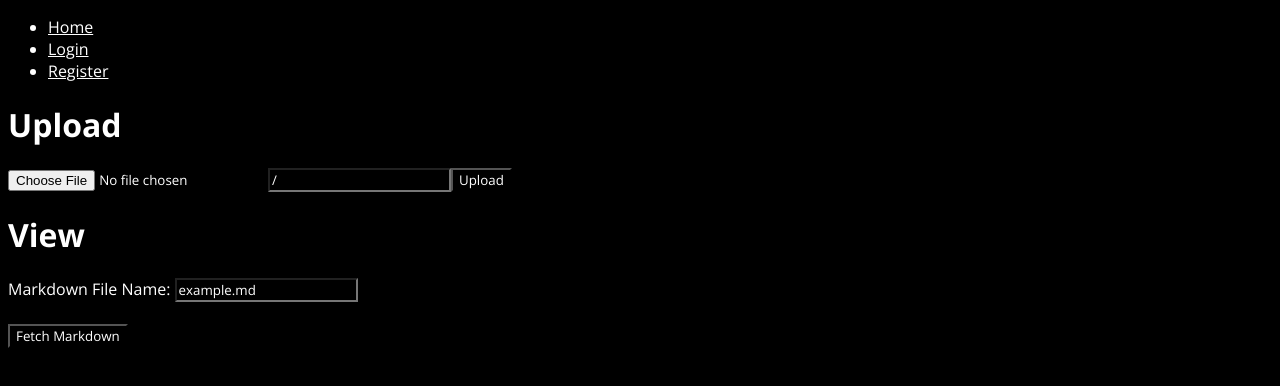
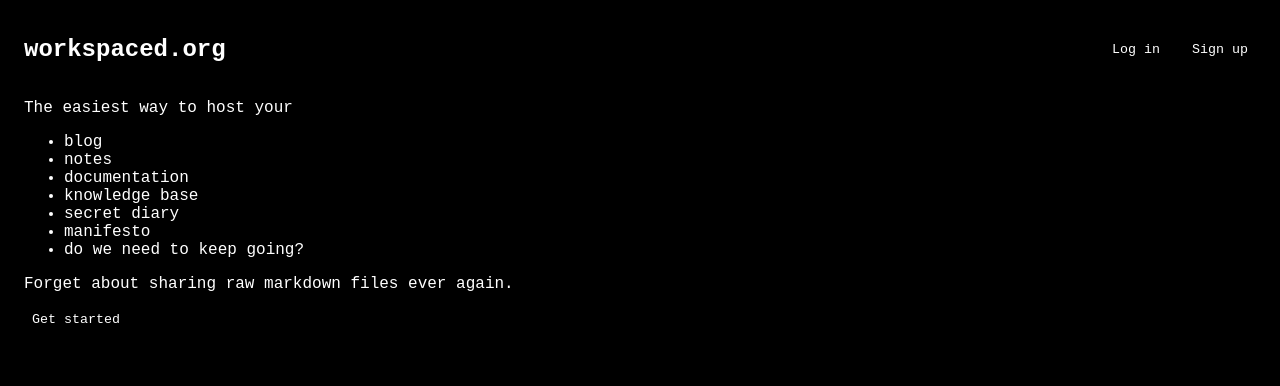
Before and after one commit to workspaced-md/frontend, a Next.js app: page / in a window 1280 px wide. Shown: the top 386 px of the page. Built offline with nearby package versions, Linux system fonts and the light colour scheme; no server answers.

Commit message:
some styling

```diff
--- a/src/components/Header.js
+++ b/src/components/Header.js
@@ -1,6 +1,7 @@
 import Link from "next/link";
 import { useState, useEffect } from "react";
 import { useRouter } from "next/router";
+import styles from "../styles/Header.module.css";
 
 export default function Header() {
   const [isLoggedIn, setIsLoggedIn] = useState(false);
@@ -18,28 +19,28 @@ export default function Header() {
     router.push("/");
   };
 
+  const handleNavigation = (path) => {
+    router.push(path);
+  };
+
   return (
-    <header>
-      <nav>
-        <ul>
-          <li>
-            <Link href="/">Home</Link>
-          </li>
-          {isLoggedIn ? (
-            <li>
-              <button onClick={handleLogout}>Logout</button>
-            </li>
-          ) : (
-            <>
-              <li>
-                <Link href="/login">Login</Link>
-              </li>
-              <li>
-                <Link href="/register">Register</Link>
-              </li>
-            </>
-          )}
-        </ul>
+    <header className={styles.header}>
+      <h2>
+        <Link className={styles.link} href="/">
+          workspaced.org
+        </Link>
+      </h2>
+      <nav className={styles.navList}>
+        {isLoggedIn ? (
+          <button onClick={handleLogout}>Log out</button>
+        ) : (
+          <>
+            <button onClick={() => handleNavigation("/login")}>Log in</button>
+            <button onClick={() => handleNavigation("/register")}>
+              Sign up
+            </button>
+          </>
+        )}
       </nav>
     </header>
   );
--- a/src/pages/index.js
+++ b/src/pages/index.js
@@ -1,73 +1,29 @@
-import { useState } from "react";
-import DOMPurify from "dompurify";
-import { marked } from "marked";
 import Header from "../components/Header";
+import styles from "../styles/Home.module.css";
+import router from "next/router";
 
 export default function Home() {
-  const URL = process.env.NEXT_PUBLIC_BACKEND_URL;
-
-  const [uploadResponse, setUploadResponse] = useState("");
-  const [content, setContent] = useState("");
-  const [targetDir, setTargetDir] = useState("/");
-  const [filename, setFilename] = useState("example.md");
-
-  const handleUploadSubmit = async (event) => {
-    event.preventDefault();
-    const formData = new FormData(event.target);
-    try {
-      const response = await fetch(`${URL}/upload`, {
-        method: "POST",
-        body: formData,
-      });
-      const data = await response.text();
-      setUploadResponse(data);
-    } catch (error) {
-      setUploadResponse(`Error: ${error.message}`);
-    }
-  };
-
-  const handleFetchSubmit = async (event) => {
-    event.preventDefault();
-    try {
-      const response = await fetch(
-        `${URL}/markdown?file=${encodeURIComponent(filename)}`,
-      );
-      const data = await response.json();
-      const sanitizedMarkdown = DOMPurify.sanitize(data.content);
-      setContent(marked(sanitizedMarkdown));
-    } catch (error) {
-      setContent(`Error: ${error.message}`);
-    }
-  };
+  function handleGetStarted() {
+    router.push("/register");
+  }
 
   return (
-    <div>
+    <>
       <Header />
-      <h1>Upload</h1>
-      <form onSubmit={handleUploadSubmit} encType="multipart/form-data">
-        <input type="file" name="markdownFile" accept=".md" required />
-        <input type="text" name="targetDir" defaultValue="/" />
-        <button type="submit">Upload</button>
-      </form>
-      <div>{uploadResponse}</div>
-
-      <h1>View</h1>
-      <form onSubmit={handleFetchSubmit}>
-        <label for="file">Markdown File Name: </label>
-        <input
-          type="text"
-          id="file"
-          name="file"
-          value={filename}
-          onChange={(e) => setFilename(e.target.value)}
-          required
-        />
-        <br />
-        <br />
-        <button type="submit">Fetch Markdown</button>
-      </form>
-
-      <div dangerouslySetInnerHTML={{ __html: content }}></div>
-    </div>
+      <div className={styles.bodyContainer}>
+        <p>The easiest way to host your</p>
+        <ul>
+          <li>blog</li>
+          <li>notes</li>
+          <li>documentation</li>
+          <li>knowledge base</li>
+          <li>secret diary</li>
+          <li>manifesto</li>
+          <li>do we need to keep going?</li>
+        </ul>
+        <p>Forget about sharing raw markdown files ever again.</p>
+        <button onClick={() => handleGetStarted()}>Get started</button>
+      </div>
+    </>
   );
 }
--- /dev/null
+++ b/src/styles/Header.module.css
@@ -0,0 +1,21 @@
+.header {
+  display: flex;
+  justify-content: space-between;
+  align-items: center;
+  margin: 1rem;
+}
+
+.link {
+  text-decoration: none;
+}
+
+.navList {
+  background: none;
+  color: white;
+}
+
+.navList button {
+  color: inherit;
+  cursor: pointer;
+  margin-left: 1rem;
+}
--- /dev/null
+++ b/src/styles/Home.module.css
@@ -0,0 +1,3 @@
+.bodyContainer {
+  padding: 0 1rem;
+}
--- a/src/styles/globals.css
+++ b/src/styles/globals.css
@@ -24,7 +24,23 @@ body {
 @import url("https://fonts.googleapis.com/css2?family=Geist+Mono:wght@100..900&family=Open+Sans:ital,wght@0,300..800;1,300..800&display=swap");
 
 * {
-  font-family: "Open Sans", Arial, Helvetica, sans-serif;
+  font-family: monospace, Arial, Helvetica, sans-serif;
   background-color: black;
   color: white;
 }
+
+button {
+  border-width: 2px;
+  border-style: solid;
+}
+
+input {
+  border-width: 2px;
+  border-style: solid;
+  margin: 0.5rem 0;
+}
+
+input:focus {
+  outline: none;
+  border-color: gray;
+}
```
Also changed, not shown: src/components/MarkdownViewer.js (added, +45 -0 lines), src/components/Upload.js (added, +33 -0 lines), src/pages/login.js (+7 -3 lines), src/pages/register.js (+7 -3 lines), src/pages/upload.js (added, +36 -0 lines).
